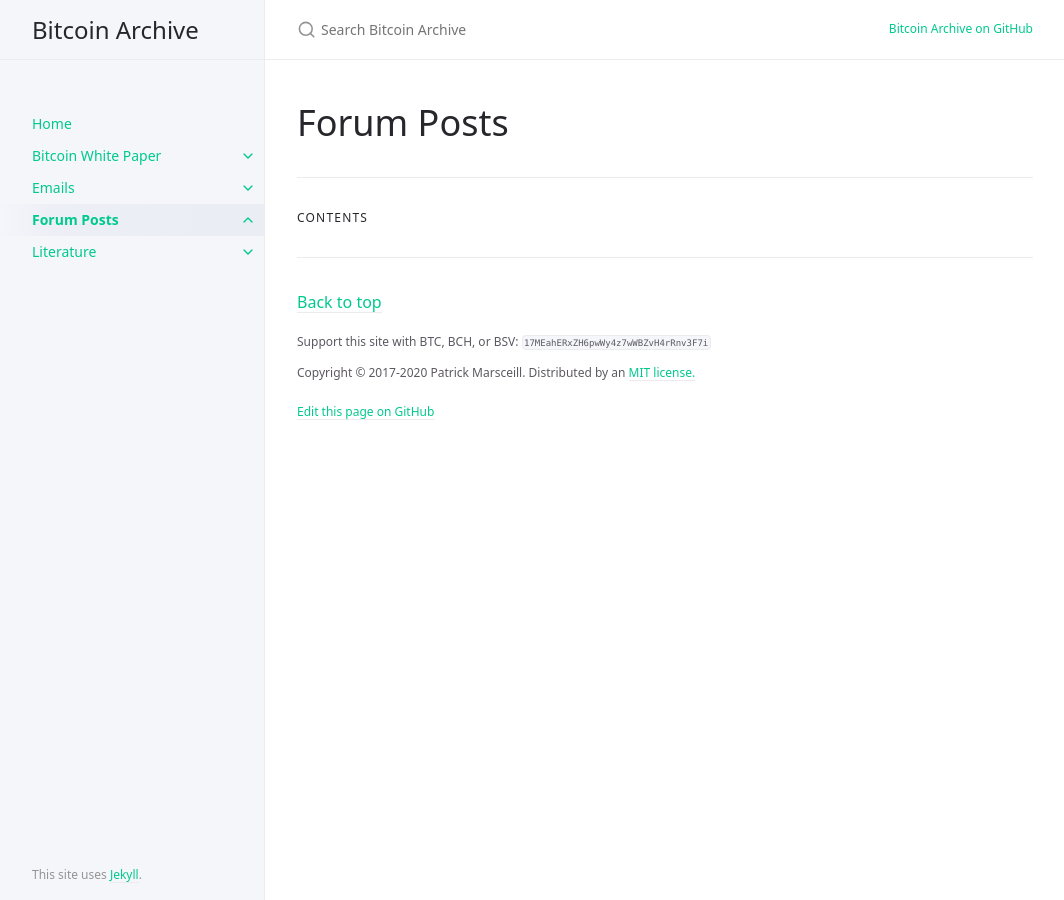
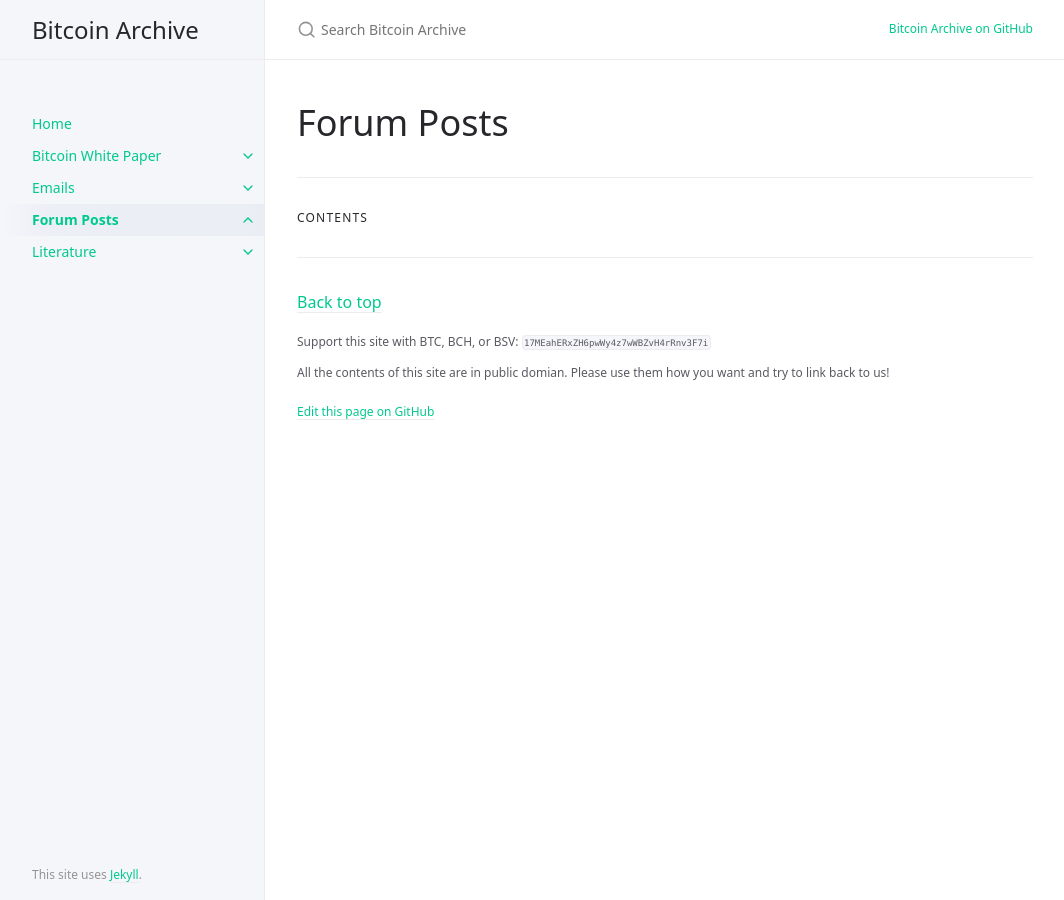
Before and after one commit to wakgill/bitcoin-archive, a Jekyll site: the page built from docs/forum/index.md, in a window 1280 px wide. Shown: the whole page, without its empty margins (107-1171 px from the left). Built offline with Jekyll 4.4.1, drawn with Linux system fonts in a browser that asks for light colours.

Commit message:
Update _config.yml

```diff
--- a/_config.yml
+++ b/_config.yml
@@ -81,7 +81,7 @@ nav_sort: case_sensitive # Capital letters sorted before lowercase
 back_to_top: true
 back_to_top_text: "Back to top"
 
-footer_content: "Copyright &copy; 2017-2020 Patrick Marsceill. Distributed by an <a href=\"https://github.com/pmarsceill/just-the-docs/tree/master/LICENSE.txt\">MIT license.</a>"
+footer_content: "All the contents of this site are in public domian. Please use them how you want and try to link back to us!"
 
 # Footer last edited timestamp
 last_edit_timestamp: true # show or hide edit time - page must have `last_modified_date` defined in the frontmatter
```
